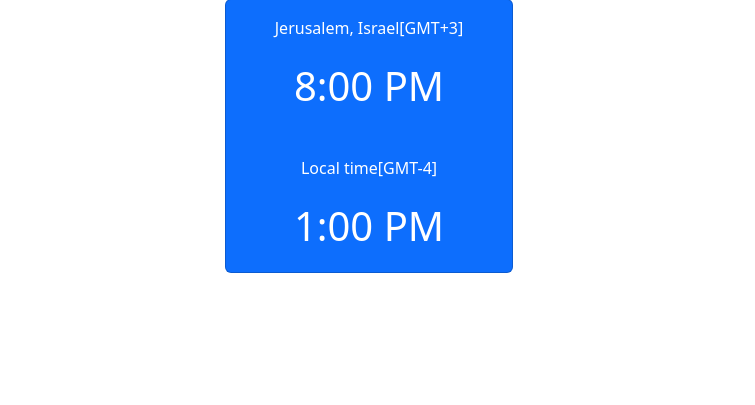
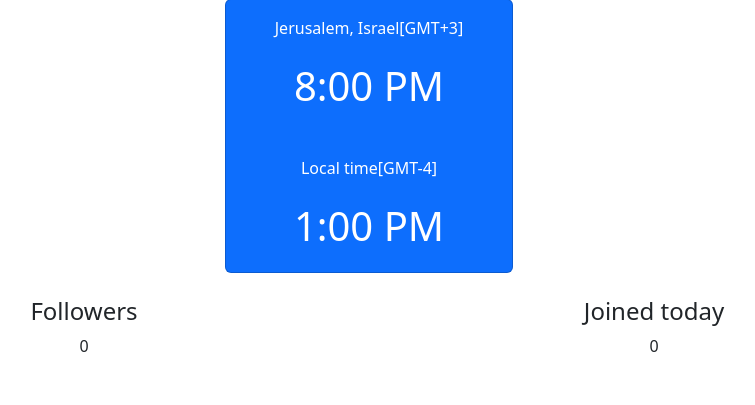
Before and after one commit to EphraimB/shma-website, a Python web app: template templates/index.html in a window 1280 px wide. Shown: the part 381-786 px from the top of the page, without its empty margins (271-1026 px from the left). Run offline with Jinja, Linux system fonts and the light colour scheme; the template is opened without the code that fills it, so the values that code supplies are empty.

Commit message:
Added the followes and joined today count.

```diff
--- a/templates/index.html
+++ b/templates/index.html
@@ -11,4 +11,15 @@
     <p class="card-text fs-1">1:00 PM</p>
   </div>
 </div>
+<br>
+<div class="row">
+    <div class="col">
+        <h4>Followers</h4>
+        <p>0</p>
+    </div>
+    <div class="col">
+        <h4>Joined today</h4>
+        <p>0</p>
+    </div>
+</div>
 {% endblock %}
```
